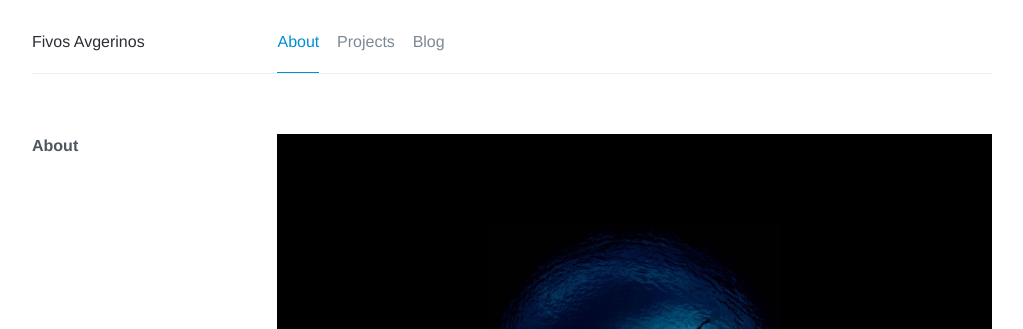
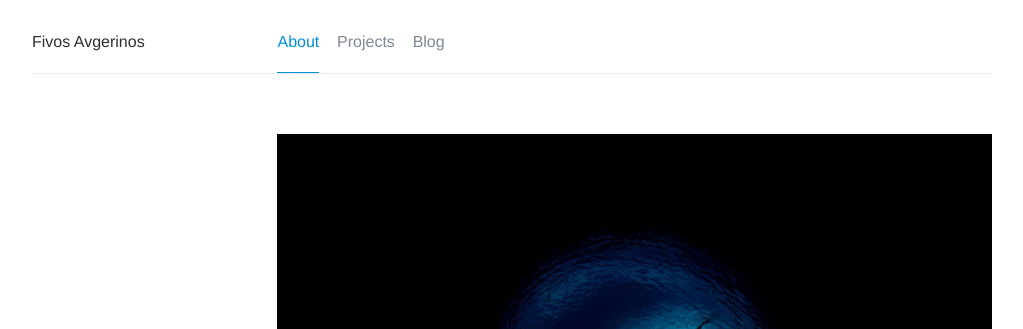
Before and after one commit to afivos/afivos.com, a Jekyll site: the page built from index.md, in a window 1280 px wide. Shown: the top 329 px of the page, without its empty margins (128-1151 px from the left). Built offline with Jekyll 4.4.1, drawn with Linux system fonts in a browser that asks for light colours; nearby versions of some CDN libraries; comment, search, counter and statistics services are not loaded.

Commit message:
Remove titles
Remove left sidebar titles from About, Projects, Blog

```diff
--- a/_layouts/page.html
+++ b/_layouts/page.html
@@ -3,12 +3,6 @@ layout: default
 ---
 <article class="page grid">
 	<header class="grid__col grid__col--2-of-8">
-		{% if page.title %}
-		<h1 class="page__title">{{ page.title }}</h1>
-			{% if page.headline %}
-			<h2 class="page__headline">{{ page.headline }}</h2>
-			{% endif %}
-		{% endif %}
 	</header>
 	<div class="grid__col grid__col--4-of-8">
 		{{ content }}
--- a/projects/index.html
+++ b/projects/index.html
@@ -4,12 +4,6 @@ title: Projects
 ---
 <article class="projects grid">
 	<header class="grid__col grid__col--2-of-8">
-		{% if page.title %}
-		<h1 class="page__title">{{ page.title }}</h1>
-			{% if page.headline %}
-			<h2 class="page__headline">{{ page.headline }}</h2>
-			{% endif %}
-		{% endif %}
 	</header>
 	<div class="grid__col grid__col--6-of-8">
 		<div class="grid">
```
